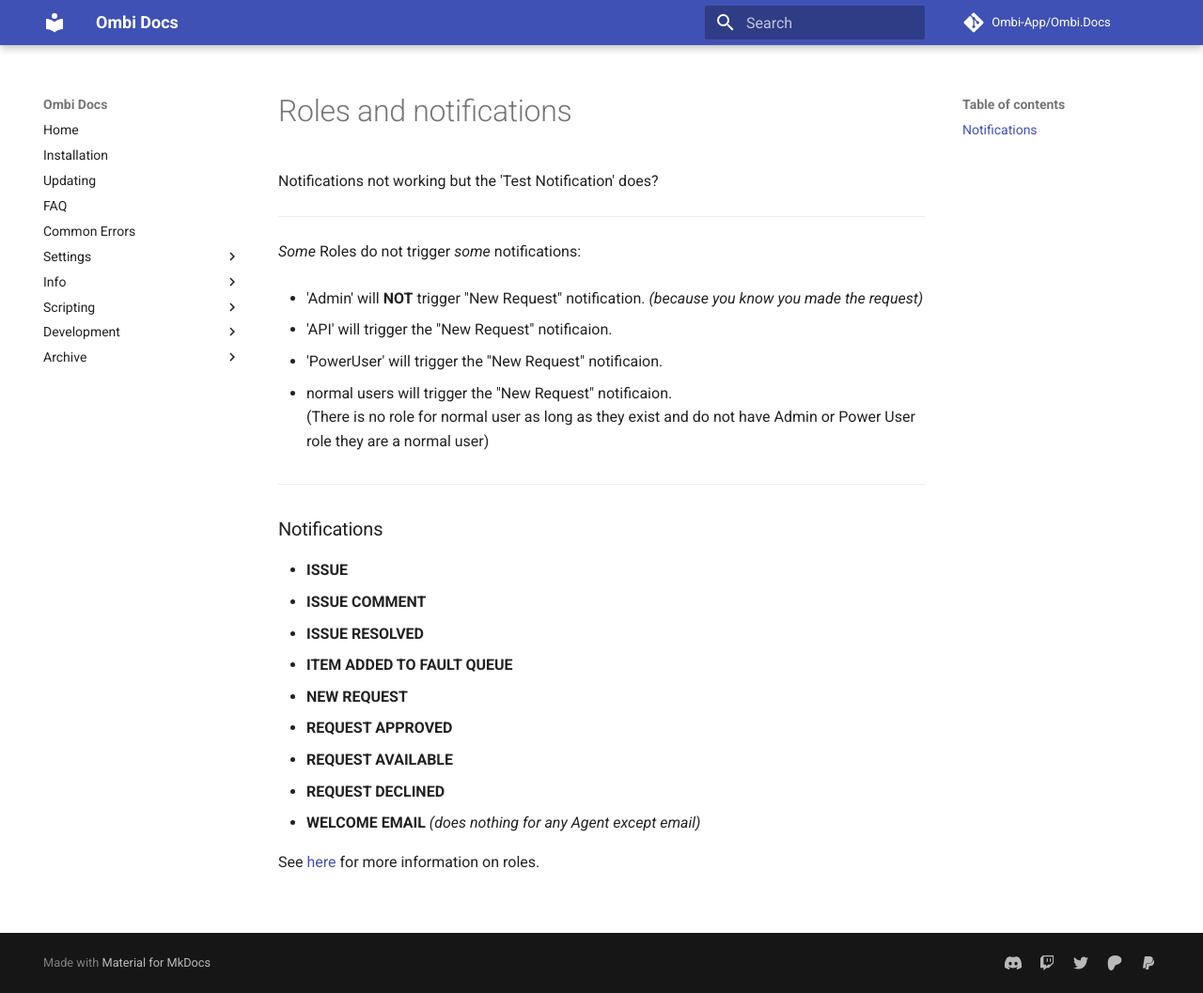
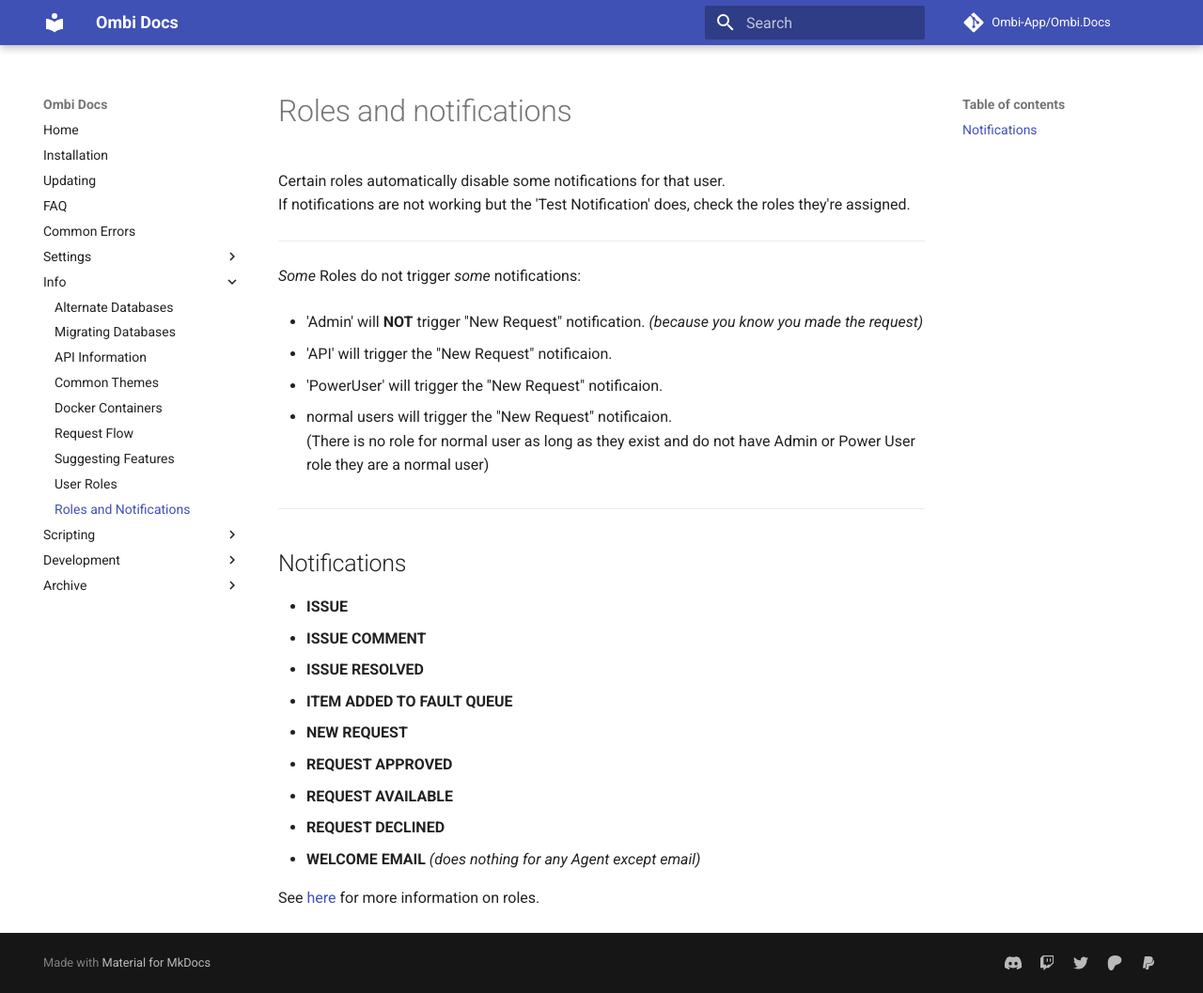
Before and after one commit to Ombi-app/Ombi.Docs, an MkDocs documentation site: the page built from docs/info/roles-and-notifications.md, in a window 1280 px wide and 1057 px high. Shown: the whole window at 94% size. Built offline with MkDocs 1.6.1 and Material for MkDocs 9.7.7, drawn with Linux system fonts in a browser that asks for light colours; comment, search, counter and statistics services are not loaded.

Commit message:
Add roles and notifications

```diff
--- a/docs/to_migrate/roles-and-notifications.md
+++ b/docs/info/roles-and-notifications.md
@@ -1,4 +1,7 @@
-Notifications not working but the 'Test Notification' does?
+# Roles and notifications
+
+Certain roles automatically disable some notifications for that user.
+If notifications are not working but the 'Test Notification' does, check the roles they're assigned.
 
 ***
 
@@ -14,7 +17,9 @@
 (There is no role for normal user as long as they exist and do not have Admin or Power User role they are a normal user)
 
 ***
-### Notifications
+
+## Notifications
+
 * **ISSUE**
 * **ISSUE COMMENT**
 * **ISSUE RESOLVED**
@@ -25,4 +30,4 @@
 * **REQUEST DECLINED**
 * **WELCOME EMAIL** _(does nothing for any Agent except email)_
 
-See [here](https://github.com/tidusjar/Ombi/wiki/User-Roles) for more information on roles.
+See [here](../user-roles) for more information on roles.
--- a/mkdocs.yml
+++ b/mkdocs.yml
@@ -68,6 +68,7 @@
     - Request Flow: info/request-workflow.md
     - Suggesting Features: info/feature-suggestions.md
     - User Roles: info/user-roles.md
+    - Roles and Notifications: info/roles-and-notifications.md
   - Scripting:
     - Ombi & Tautulli: scripting/ombi-tautulli.md
   - Development:
```
Also changed, not shown: docs/index.md (+0 -4 lines).
